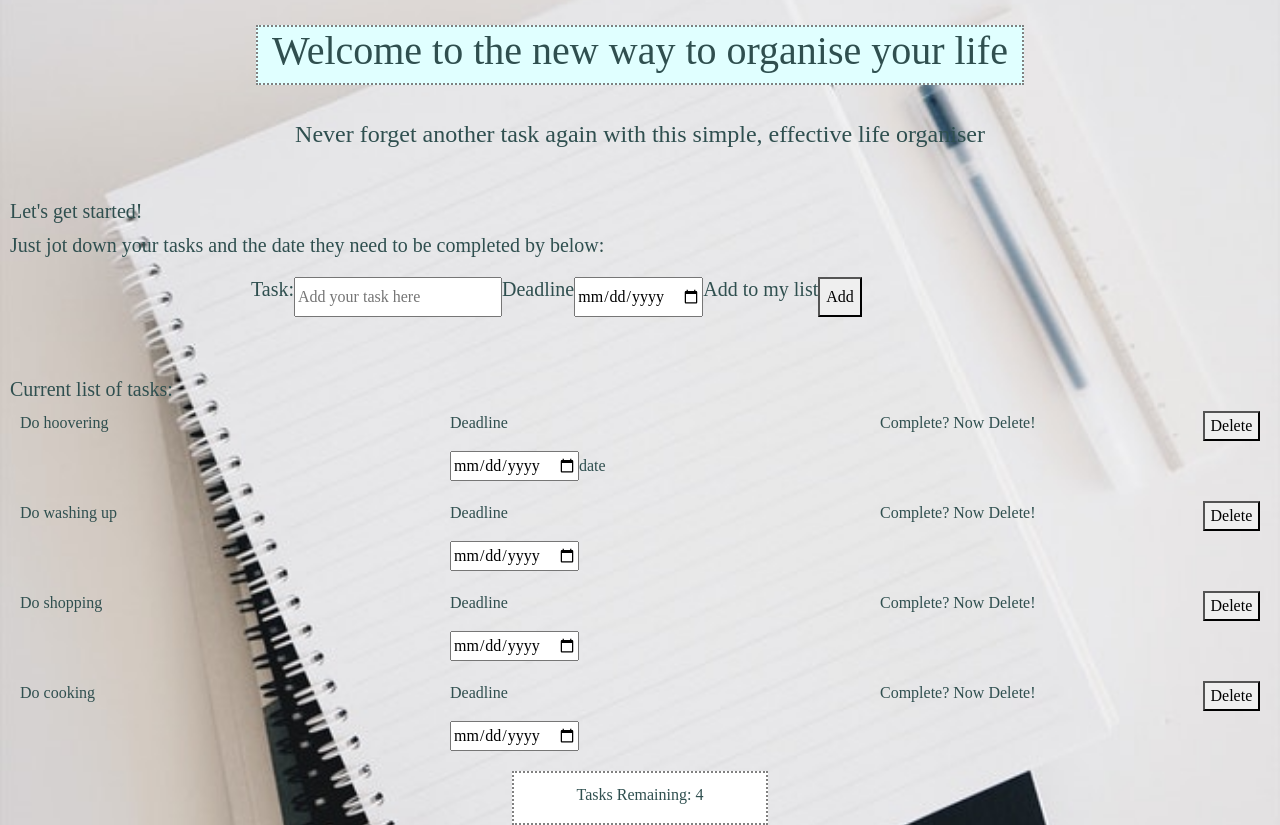
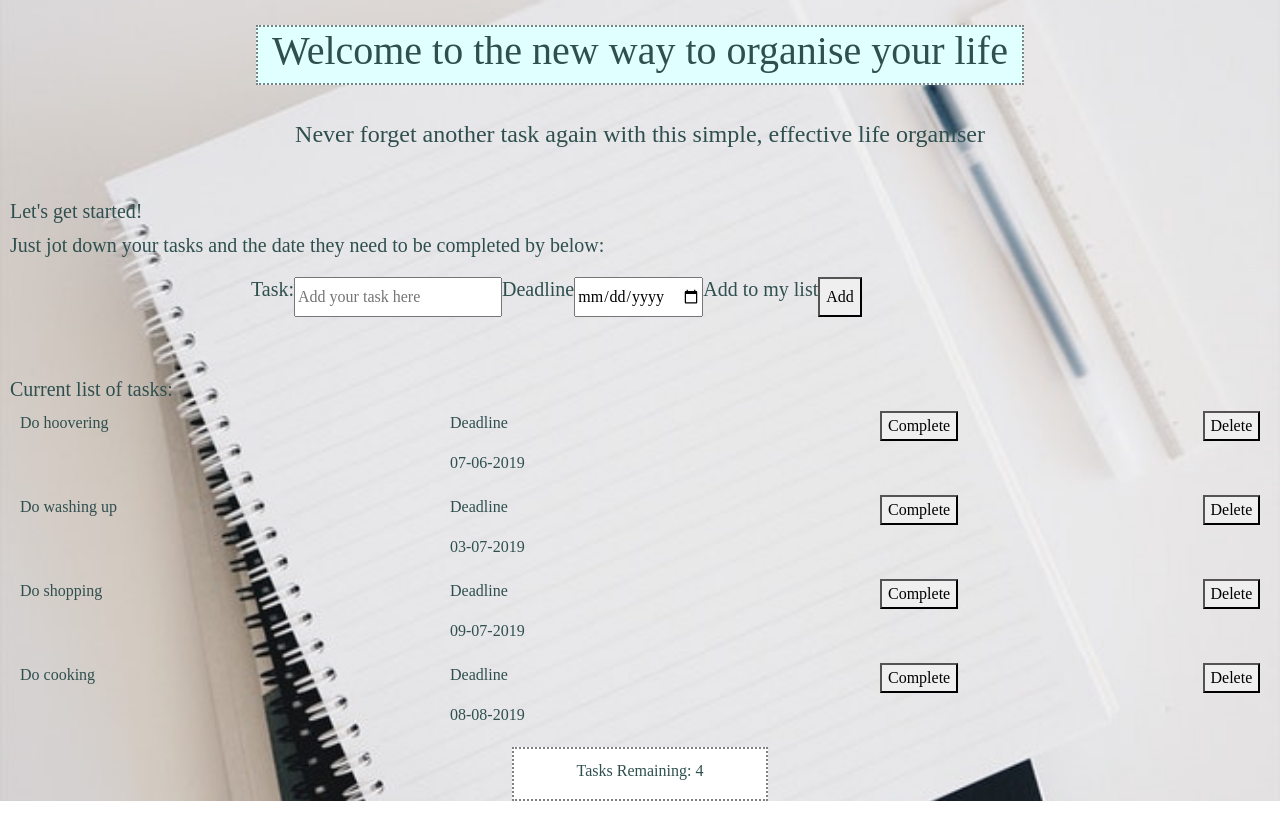
Before and after one commit to JoPreihs/todo-app-frontend, a React app: page / in a window 1280 px wide. After the commit the page ends 801 px from the top, so only its background shows below. Built offline with nearby package versions, Linux system fonts and the light colour scheme.

Commit message:
React To-Do App - Latest

```diff
--- a/src/App.js
+++ b/src/App.js
@@ -9,29 +9,21 @@ import uuid from "uuid/v4";
 class App extends Component {
   state = {
     tasks: [
-      { task: "Do hoovering", deadline: "date", completed: true, id: uuid() },
-      { task: "Do washing up", completed: false, id: uuid() },
-      { task: "Do shopping", completed: false, id: uuid() },
-      { task: "Do cooking", completed: true, id: uuid() },
+      { task: "Do hoovering", date: "07-06-2019", completed: true, id: uuid() },
+      { task: "Do washing up", date: "03-07-2019", completed: false, id: uuid() },
+      { task: "Do shopping", date: "09-07-2019", completed: false, id: uuid() },
+      { task: "Do cooking", date: "08-08-2019", completed: true, id: uuid() },
     ],
   }
-  addTask = (newTask) => {
+  addTask = (newTask, date) => {
 
     const newTasks = this.state.tasks.slice();
-    const taskObject = { task: newTask, completed: false, id: uuid() };
+    const taskObject = { task: newTask, date: date, completed: false, id: uuid() };
     newTasks.push(taskObject);
     this.setState({
       tasks: newTasks
     });
   }
-addDeadline = (dueDate) => {
-  const dueDates = this.state.tasks.deadline();
-  const deadlineObject = {task: dueDates, deadline: "date", completed: false, id: uuid() };
-  dueDates.push(deadlineObject);
-  this.setState({
-    tasks: dueDates
-  });
-}
 
   deleteTask = id => {
 const filteredTasks = this.state.tasks.filter(item => {
@@ -86,7 +78,7 @@ return item;
                 key={i}
                 id ={item.id}
                 task={item}
-                deadline={"date"}/>
+                date={item.date}/>
               })
             }
         </div>
--- a/src/components/AddItem.js
+++ b/src/components/AddItem.js
@@ -3,7 +3,8 @@ import './AddItem.css';
 
 class AddItem extends Component {
     state = {
-text: ''
+        text: '',
+        date: ''
 
     }
     handleChange = (event) => {
@@ -14,13 +15,21 @@ handleChange = (event) => {
     handleClick = (e) => {
         e.preventDefault();
         const newTask = this.state.text;
+        const newDate = this.state.date;
         if (newTask.length > 0) {
-    this.props.addTask(newTask);
+            this.props.addTask(newTask, newDate);
             this.setState({
-        text: ''
+                text: '',
+                date: ''
             });
         }
     }
+    handleDateChange = event => {
+        const date = event.target.value;
+        this.setState({
+            date: date
+        });
+    };
 
     render() {
         return (
@@ -30,7 +39,9 @@ if (newTask.length > 0) {
                         <label htmlFor="inputNewTask"><h5>Task:</h5></label>
                         <input placeholder="Add your task here" type="text" id="inputNewTask" value={this.state.text} onChange={this.handleChange}></input>
                         <label><h5>Deadline</h5></label>
-                        <input type="date" />
+                        <input type="date"
+                            value={this.state.date}
+                            onChange={this.handleDateChange} />
                         <label><h5>Add to my list</h5></label>
                         <button onClick={this.handleClick}>Add</button>
 
--- a/src/components/ListItem.js
+++ b/src/components/ListItem.js
@@ -12,6 +12,7 @@ class ListItem extends Component {
 
     }
     render() {
+
         return (
             <div id="currentList">
                 <div className="row">
@@ -19,11 +20,11 @@ class ListItem extends Component {
                         {this.props.task.task}
                     </div>
                     <div className="col-4">
-                        <p>Deadline</p><input type="date" />
-                        {this.props.task.deadline}
+                        <p>Deadline</p>
+                        {this.props.date}
                     </div>
                     <div className="col-3">
-                        <p>Complete? Now Delete!</p>
+                        <button onClick={this.markTaskCompleted}>Complete</button>
                     </div>
                     <div className="col-1">
                         <button onClick={this.handleDeleteClick}>Delete</button>
```
Also changed, not shown: 1 other file (tests, documents, lock files or other folders). Lines whose indentation alone changed are shown as unchanged.
